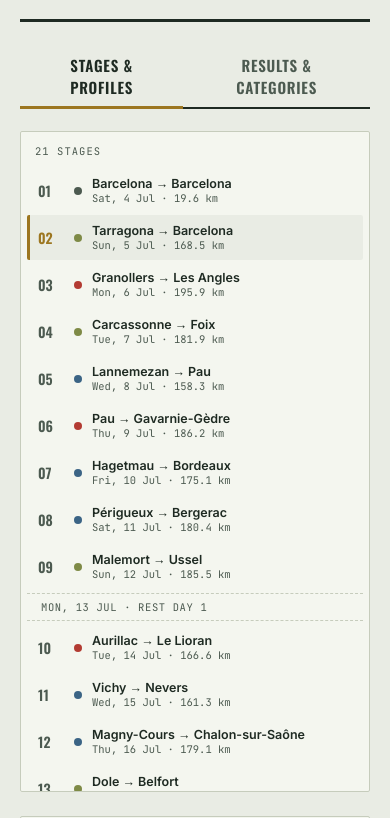
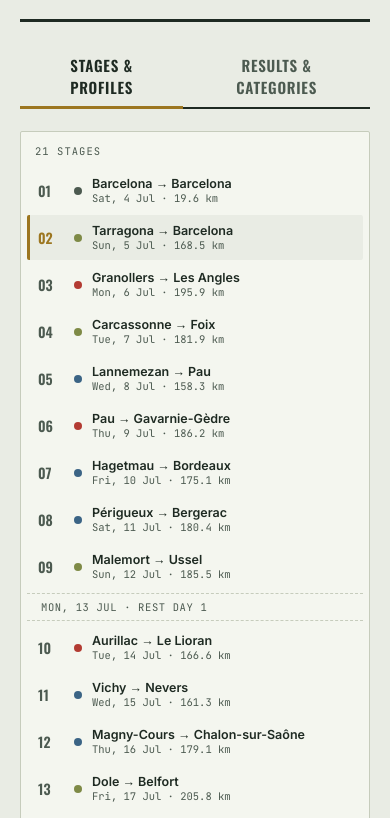
Before and after one commit to juusimaa/Tdf2026, a plain HTML site: page index.html in a window 390 px wide. Shown: the part 405-1223 px from the top of the page. Drawn offline with nearby package versions, Linux system fonts and the light colour scheme.

Commit message:
Add responsive styles for stage list in index.html

```diff
--- a/index.html
+++ b/index.html
@@ -160,6 +160,10 @@
     color:var(--ink-soft);padding:12px 14px 8px;
   }
   ul.stages{list-style:none;margin:0;padding:0 6px 10px;max-height:74vh;overflow-y:auto;}
+  @media (max-width:860px){
+    .stagelist{position:static;}
+    ul.stages{max-height:none;overflow-y:visible;}
+  }
   li.stage-item{margin:2px 0;}
   button.stage-btn{
     width:100%;text-align:left;
```
